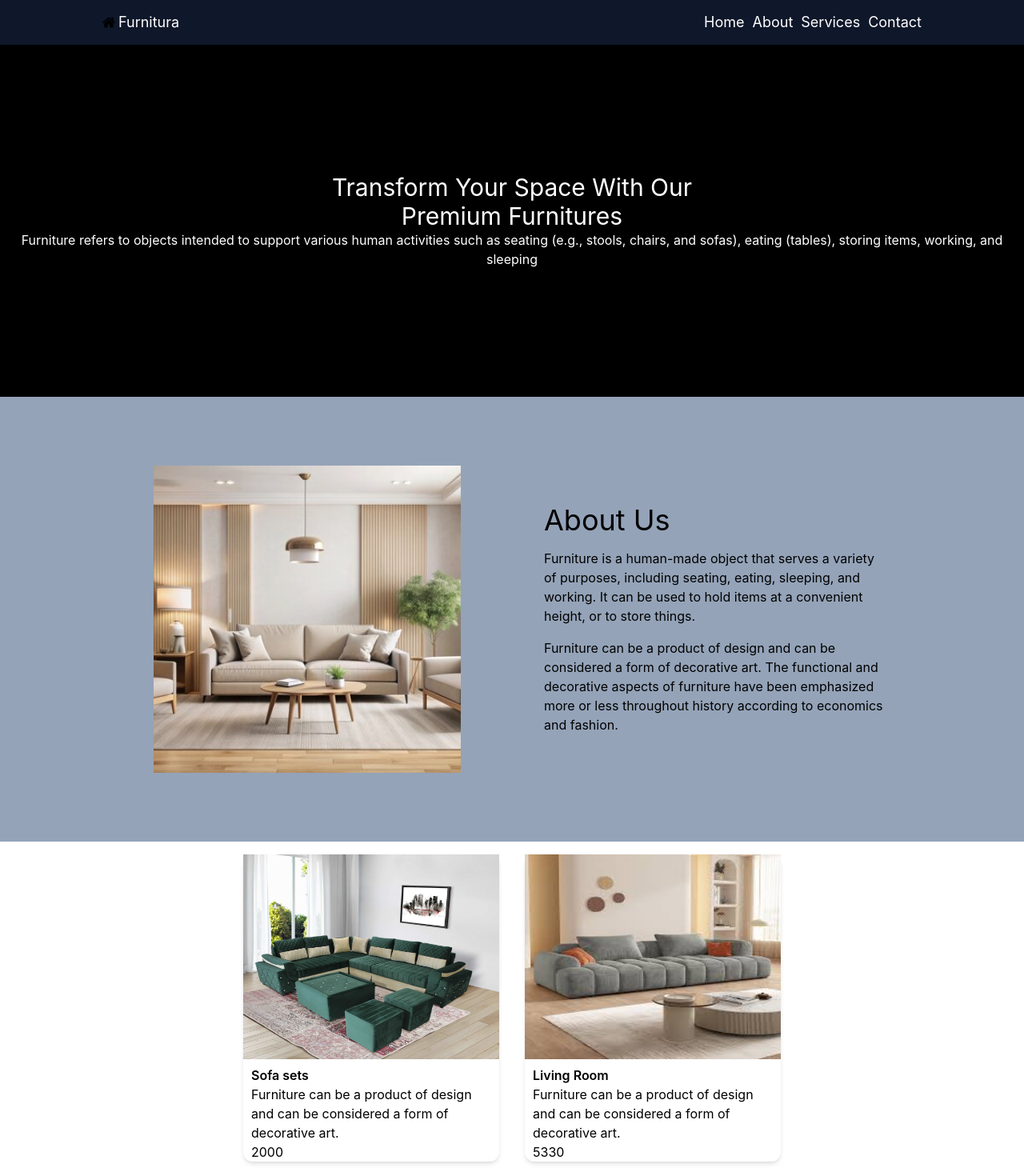
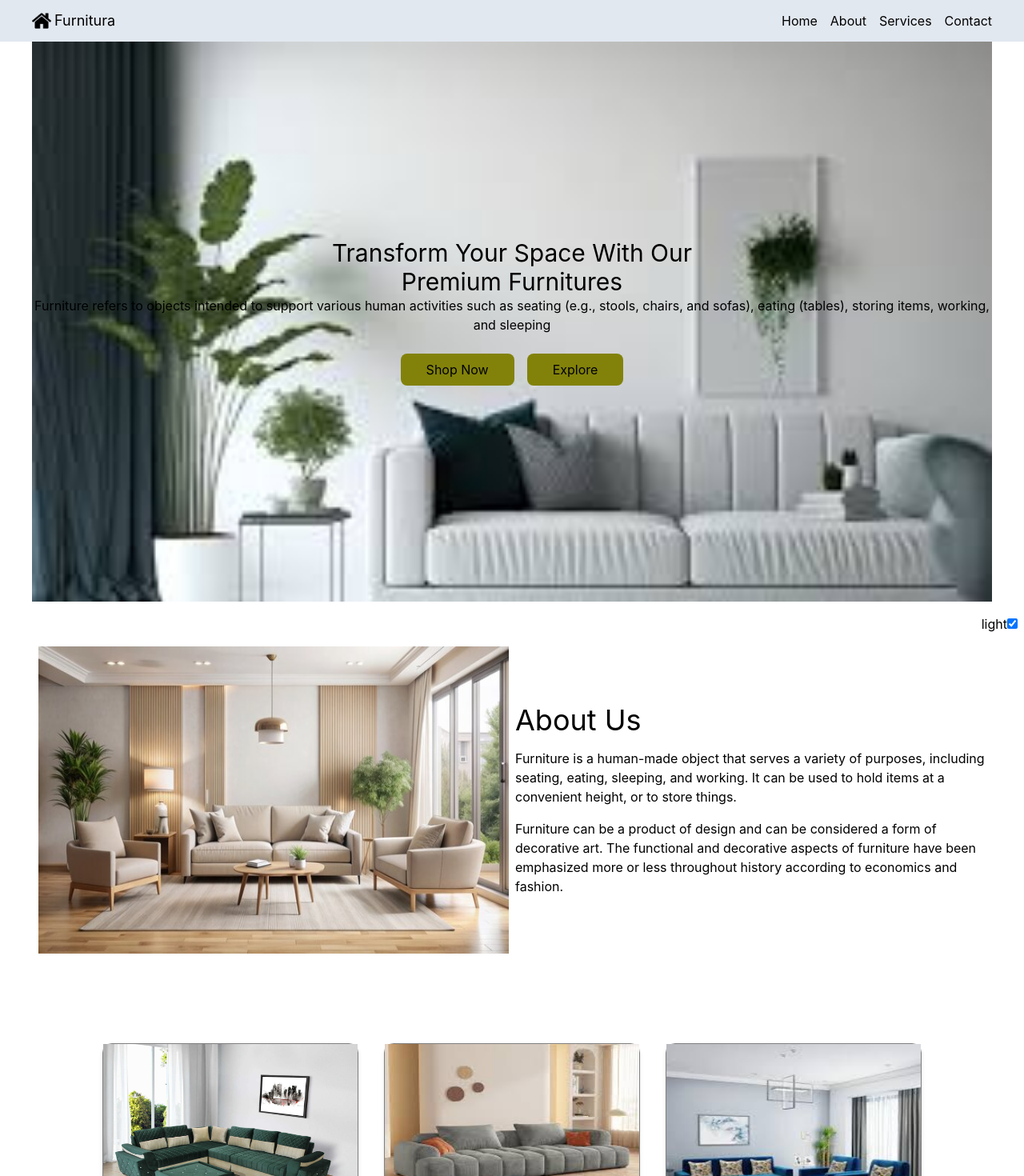
Before and after one commit to Khush0601/Furniture-Tailwind-Project, a React (Create React App) app: page / in a window 1280 px wide. Shown: the top 1470 px of the page at 80% size. Built offline with nearby package versions, Linux system fonts and the light colour scheme.

Commit message:
modified app.js an implemented theme

```diff
--- a/src/App.css
+++ b/src/App.css
@@ -0,0 +1,37 @@
+:root{
+    .dark{
+        --white:#ffffff;
+        --black:#000000;
+        --text:#ffffff;
+        --bg:#000000;
+        --border:gray;
+        --tertiary:rgb(168, 168, 17);
+    }
+    .light{
+        --white:#ffffff;
+        --black:#000000;
+        --text:#000000;
+        --bg:#ffffff;
+        --border:gray;
+        --tertiary: rgb(130, 130, 10);
+    }
+}
+
+.tapp-bg{
+    background-color: var(--bg);
+
+}
+.tapp-text{
+    color:var(--text)
+}
+.tapp-border{
+    border-color:var(--border);
+}
+.explore-button{
+    background-color: var(--tertiary);
+}
+.home-banner{
+    background-image: url('../src/Assets/furniture-bg.jpg');
+    background-repeat: no-repeat;
+    background-size: cover;
+}
--- a/src/App.js
+++ b/src/App.js
@@ -1,71 +1,83 @@
-import React from 'react'
+import React, { useState } from 'react'
 import icon from '../src/Assets/icon.png'
 import AboutImg from '../src/Assets/AboutImg.jpg'
 import data from '../src/Data/data'
 import Card from './component/card'
+
+import './App.css'
 const App = () => {
+  const [isLight,setIsLight]=useState(true)
+
   return (
-    <div className='w-screen h-screen bg-[black]'>
-    <nav className='w-full h-14 bg-slate-900 flex justify-center items-center text-[white] shadow-md '>
-      <div className=' w-4/5 flex justify-between '>
-        <div className='flex  items-center '>
-          <div >
-            <img src={icon} alt='home-icon' className='w-4 h-4'/>
+   <>
+   <div className='fixed right-2 bottom-2'>
+    <label htmlFor='themeCheckBox'>{isLight?'light':"dark"}</label>
+    <input id='themeCheckBox' type='checkbox' checked={isLight} onChange={()=>setIsLight((p)=>!p)}/>
    </div>
+     <div className={`w-screen  ${isLight?'light':'dark'} tapp-bg`}>
+   <nav className='px-5 xs:px-10 py-3 bg-slate-200 grid grid-cols-12 gap-2'>
+     <div className='col-span-6 xs:col-span-4  flex items-center'>
+     <img src={icon} alt='home-icon' className='w-6 h-6'/>
      <div className='text-lg px-1'>Furnitura</div>
      </div>
-        <div className='text-lg'>
-          <div className=' xs:hidden'>Menu</div>
-          <div className='hidden xs:flex gap-x-2.5'>
-          <div>Home</div>
-          <div>About</div>
-          <div>Services</div>
-          <div>Contact</div>
-          </div>
+     <div className='col-span-6 xs:col-span-8  flex items-center justify-end '>
+     <div className='xs:hidden'>Menu</div>
+          <div className='hidden xs:flex '>
+          <div className='mx-2'>Home</div>
+          <div className='mx-2'>About</div>
+          <div className='mx-2'>Services</div>
+          <div className='ml-2'>Contact</div>
      </div>
      </div>
    </nav>
-    <section className='w-full bg-black-200 flex justify-center items-center text-[white]'>
-       <div className='w-full  flex justify-center items-center flex-col px-5 my-40'>
+   <section className='px-5  xs:px-10 '>
+   <div className='h-[700px] py-10 home-banner flex flex-col justify-center items-center'>
         <div className='text-3xl text-center'>Transform Your Space With Our </div>
         <div className='text-3xl text-center'>Premium Furnitures</div>
         <div className='text-center'>
         Furniture refers to objects intended to support various human activities such
         as seating (e.g., stools, chairs, and sofas), eating (tables), storing items, working, and sleeping
         </div>
+        <div className='flex gap-4 my-6'>
+          <button className='px-8 py-2 explore-button rounded-lg'>Shop Now</button>
+          <button className='px-8 py-2  explore-button rounded-lg'>Explore</button>
         </div>
-    </section>
-    <section className='w-full  bg-slate-400 flex justify-center py-20'>
-      <div className=' w-4/5 grid grid-cols-1 md:grid-cols-2 items-center'>
-        <div className='w-full flex justify-center p-1.5 md:flex items-center'>
-          <img src={AboutImg} alt="aboutImg" className='w-96 h-96 md:w-96 h-96 object-cover'/>
    </div>
-        <div className=' w-full flex flex-col justify-center p-10 md:align-center'>
-            <div className='text-4xl text-center md:text-left'>About Us</div>
-            <div className='my-4 text-center md:text-left'>
+
+   <div className='py-10 px-2 my-4 grid grid-cols-1 md:grid-cols-2  tapp-bg gap-2 '>
+    <div className='  flex justify-center items-center '>
+    <img src={AboutImg} alt="aboutImg" className=' h-96'/>
+    </div>
+    <div className='  flex flex-col justify-center '>
+    <div className='text-4xl text-center md:text-left tapp-text'>About Us</div>
+            <div className='my-4 text-center md:text-left tapp-text '>
             Furniture is a human-made object that serves a variety of purposes,
              including seating, eating, sleeping, and working. It can be used to hold
              items at a convenient height, or to store things.
             </div>
-            <div className='text-center md:text-left'>
+            <div className='text-center md:text-left tapp-text'>
         Furniture can be a product of design and can be considered a
         form of decorative art. The functional and decorative aspects of furniture
          have been emphasized more or less throughout history according to economics and fashion.
         </div>
     </div>
    </div>
-    </section>
-    <section className='w-full   flex justify-center items-center'>
-       <div className='w-4/5  flex flex-wrap  justify-center items-center'>
+   <div className='py-10 px-2 my-4   tapp-bg flex flex-wrap justify-center'>
+
           {
             data.map((el,i)=>{
               return <Card key={i} el={el} />
             })
           }
+
+
    </div>
    </section>
 
+
+
     </div>
+   </>
   )
 }
 
--- a/src/component/card.js
+++ b/src/component/card.js
@@ -2,12 +2,12 @@ import React from 'react'
 
 const Card = ({el}) => {
   return (
-    <div className='w-80 h-96  m-4 flex flex-col shadow-md rounded-xl '>
+    <div className='w-80 h-96  m-4 flex flex-col border-[1px] shadow-md rounded-xl tapp-border'>
       <img src={el.image} alt={el.name} className='w-80 h-64'/>
       <div className='px-2.5 py-2'>
-      <div className='font-semibold'>{el.name}</div>
-      <div>{el.description}</div>
-      <div>{el.price}</div>
+      <div className='font-semibold tapp-text'>{el.name}</div>
+      <div className='tapp-text'>{el.description}</div>
+      <div className='tapp-text'>{el.price}</div>
       </div>
     </div>
   )
```
Lines whose indentation alone changed are shown as unchanged.
